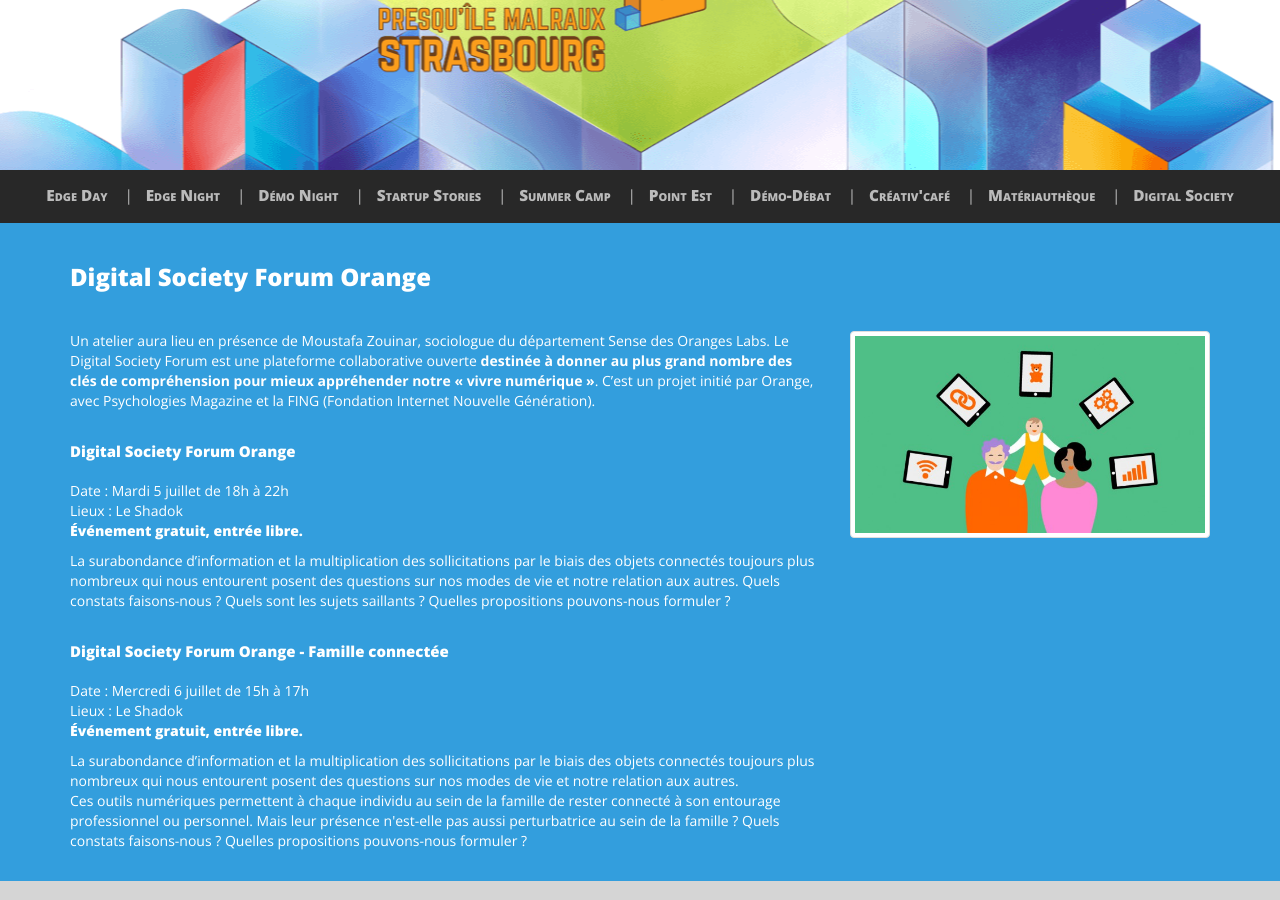
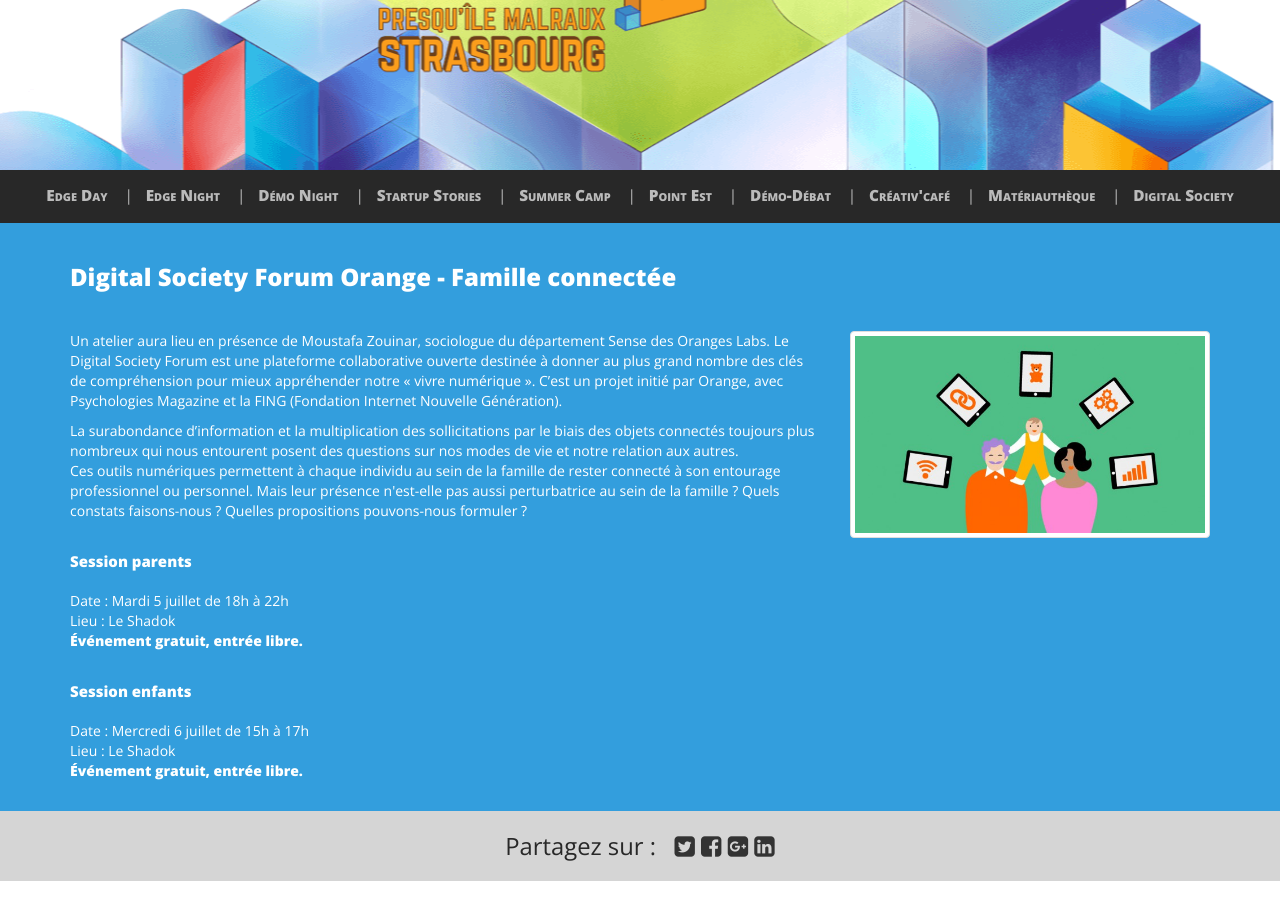
Before and after one commit to AlsaceDigitale/www.edgefest.fr-2019-temporary, a Jekyll site: the page built from digitalforum.html, in a window 1280 px wide and 900 px high, scrolled down 210 px. Built offline with Jekyll 4.4.1, drawn with Linux system fonts in a browser that asks for light colours; nearby versions of some CDN libraries; some web fonts are replaced.

Commit message:
update digital society

```diff
--- a/_includes/digitalforum.html
+++ b/_includes/digitalforum.html
@@ -2,30 +2,25 @@
   <div class="container">
     <div class="row">
       <div class="col-xs-12">
-        <h2>Digital Society Forum Orange</h2>
+        <h2>Digital Society Forum Orange - Famille connectée</h2>
       </div>
     </div>
     <div class="row">
       <div class="col-md-8">
         <p class="concept">
-          Un atelier aura lieu en présence de Moustafa Zouinar, sociologue du département Sense des Oranges Labs. Le Digital Society Forum est une plateforme collaborative ouverte <strong>destinée à donner au plus grand nombre des clés de compréhension pour mieux appréhender notre « vivre numérique »</strong>. C’est un projet initié par Orange, avec Psychologies Magazine et la FING (Fondation Internet Nouvelle Génération).
+        Un atelier aura lieu en présence de Moustafa Zouinar, sociologue du département Sense des Oranges Labs. Le Digital Society Forum est une plateforme collaborative ouverte destinée à donner au plus grand nombre des clés de compréhension pour mieux appréhender notre « vivre numérique ». C’est un projet initié par Orange, avec Psychologies Magazine et la FING (Fondation Internet Nouvelle Génération).
         </p>
-        <h3 style="font-size: 15px;margin-top:30px;">Digital Society Forum Orange</h3>
+        <p class="concept">La surabondance d’information et la multiplication des sollicitations par le biais des objets connectés toujours plus nombreux qui nous entourent posent des questions sur nos modes de vie et notre relation aux autres.<br>Ces outils numériques permettent à chaque individu au sein de la famille de rester connecté à son entourage professionnel ou personnel. Mais leur présence n'est-elle pas aussi perturbatrice au sein de la famille ? Quels constats faisons-nous ? Quelles propositions pouvons-nous formuler ?
+        </p>
+        <h3 style="font-size: 15px;margin-top:30px;">Session parents</h3>
         <p class="date">Date : Mardi 5 juillet de 18h à 22h</p>
-        <p class="venue">Lieux : Le Shadok</p>
+        <p class="venue">Lieu : Le Shadok</p>
         <p class="type">Événement gratuit, entrée libre.</p>
-        <p class="concept">
-          La surabondance d’information et la multiplication des sollicitations par le biais des objets connectés toujours plus nombreux qui nous entourent posent des questions sur nos modes de vie et notre relation aux autres. Quels constats faisons-nous ? Quels sont les sujets saillants ? Quelles propositions pouvons-nous formuler ?
-        </p>
 
-        <h3 style="font-size: 15px;margin-top:30px;">Digital Society Forum Orange - Famille connectée</h3>
+        <h3 style="font-size: 15px;margin-top:30px;">Session enfants</h3>
         <p class="date">Date : Mercredi 6 juillet de 15h à 17h</p>
-        <p class="venue">Lieux : Le Shadok</p>
+        <p class="venue">Lieu : Le Shadok</p>
         <p class="type">Événement gratuit, entrée libre.</p>
-        <p class="concept">
-          La surabondance d’information et la multiplication des sollicitations par le biais des objets connectés toujours plus nombreux qui nous entourent posent des questions sur nos modes de vie et notre relation aux autres.<br>
-          Ces outils numériques permettent à chaque individu au sein de la famille de rester connecté à son entourage professionnel ou personnel. Mais leur présence n'est-elle pas aussi perturbatrice au sein de la famille ? Quels constats faisons-nous ? Quelles propositions pouvons-nous formuler ?
-        </p>
       </div>
       <div class="col-md-4">
         <div class="thumbnail">
```
